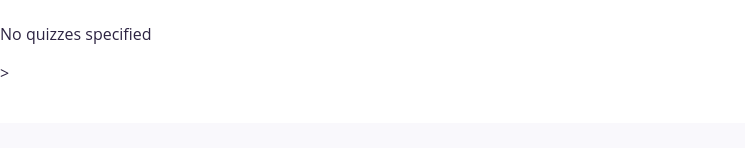
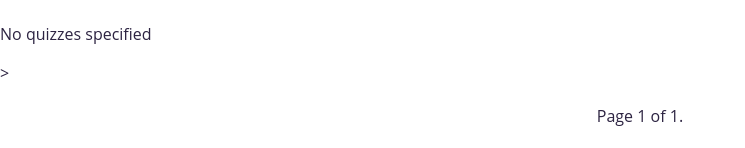
Before and after one commit to lyamire/game_of_tones, a Django app: page / in a window 1280 px wide. Shown: the part 677-825 px from the top of the page, without its empty margins (0-745 px from the left). Before the commit the page ends 754 px from the top, so only its background shows below. Run offline with Django 5.2, Linux system fonts and the light colour scheme; data that the repository does not hold is empty.

Commit message:
pagination

```diff
--- a/quiz/templates/quiz/index.html
+++ b/quiz/templates/quiz/index.html
@@ -38,5 +38,24 @@
         {% else %}
             <p>No quizzes specified</p>>
         {% endif %}
+
+        <div class="pagination">
+            <span class="step-links">
+                {% if page_object.has_previous %}
+                    <a href="?page=1">&laquo; first</a>
+                    <a href="?page={{ page_object.previous_page_number }}">previous</a>
+                {% endif %}
+
+                <span class="current">
+                    Page {{ page_object.number }} of {{ page_object.paginator.num_pages }}.
+                </span>
+
+                {% if page_object.has_next %}
+                    <a href="?page={{ page_object.next_page_number }}">next</a>
+                    <a href="?page={{ page_object.paginator.num_pages }}">last &raquo;</a>
+                {% endif %}
+            </span>
+        </div>
+
     </div>
 {% endblock %}
--- a/quiz/views.py
+++ b/quiz/views.py
@@ -2,6 +2,7 @@ import re
 from django.contrib.auth.decorators import login_required
 from django.contrib.auth.mixins import LoginRequiredMixin
 from django.core.exceptions import PermissionDenied
+from django.core.paginator import Paginator
 from django.db import transaction
 from django.db.models import F
 from django.http import FileResponse, HttpResponseRedirect
@@ -12,12 +13,21 @@ from django.views.generic import CreateView
 from quiz.forms import *
 from quiz.models import *
 
+def paginate_items(request, quizzes, per_page=3):
+    paginator = Paginator(quizzes, per_page)
+    page_number = request.GET.get('page')
+    page_object = paginator.get_page(page_number)
+    return page_object
+
 def index(request):
+    quizzes = Quiz.objects.filter(status=Quiz.Status.APPROVED).all()
+    page_object = paginate_items(request, quizzes)
     context = {
-        'quizzes': Quiz.objects.filter(status=Quiz.Status.APPROVED).all()
+        'quizzes': page_object.object_list,
+        'page_object': page_object
+
     }
     return render(request, 'quiz/index.html', context)
-
 
 def quiz_details(request, quiz_id: int):
     quiz = get_object_or_404(Quiz, id=quiz_id)
@@ -126,7 +136,6 @@ def result_details(request, game_id: int):
         'total_time': game.get_game_time
     }
     return render(request, 'quiz/result_details.html', context)
-
 
 def genres(request):
     context = {
--- a/static/style.css
+++ b/static/style.css
@@ -597,3 +597,9 @@ fieldset{
     padding: 5px;
     border-radius: 5px;
 }
+
+.pagination{
+    text-align: center;
+    margin-top: 20px;
+    margin-bottom: 20px;
+}
```
Also changed, not shown: mysite/settings.py (+8 -0 lines).
